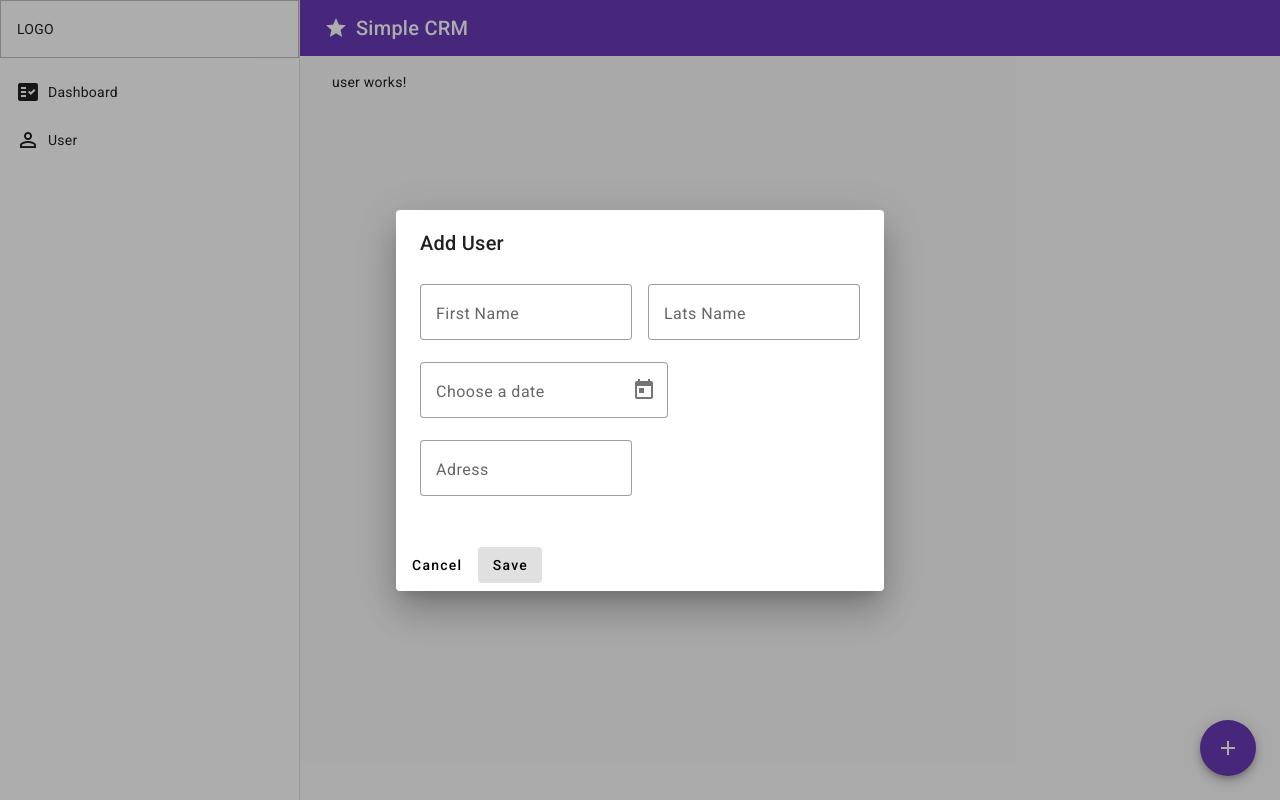
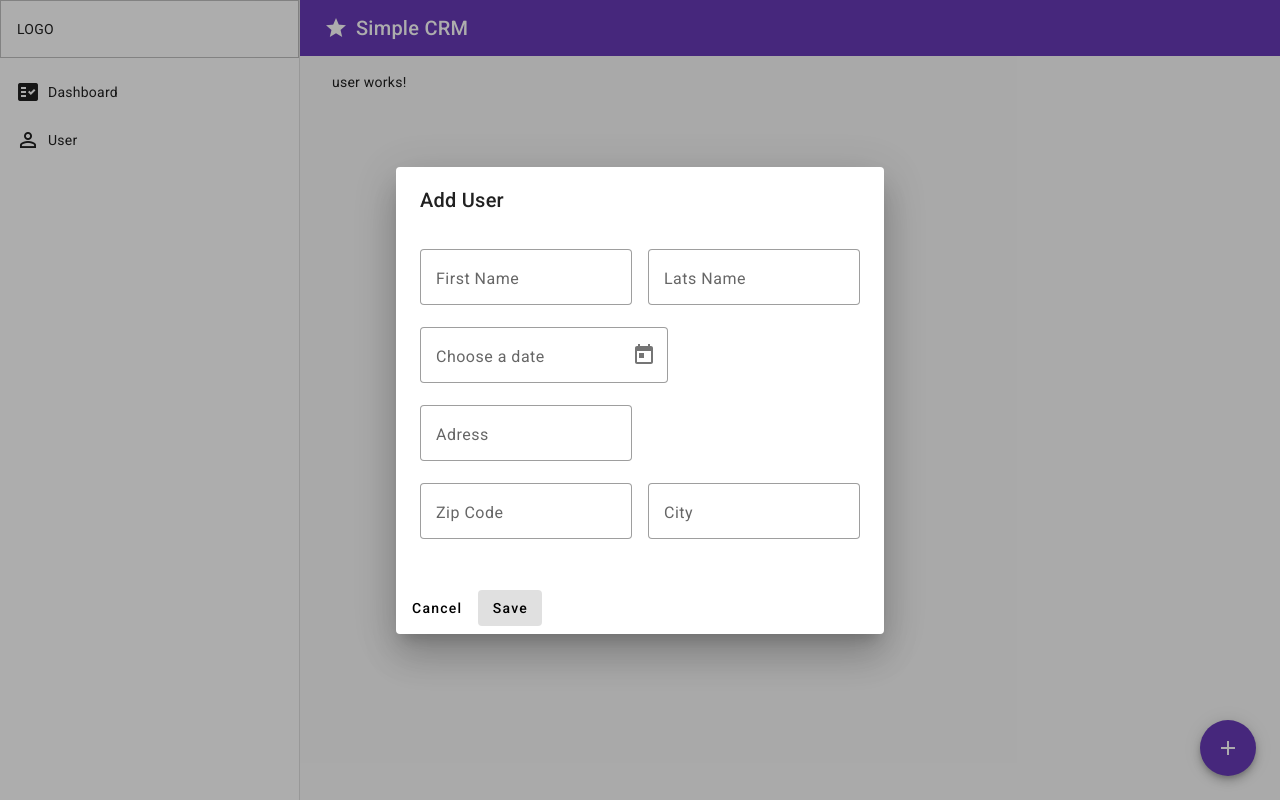
Before and after one commit to felianfilian/DA_17_SimpleCRM, an Angular app: page /user in a window 1280 px wide. Both pictures are taken after a click on the button "add". Built offline with nearby package versions, Linux system fonts and the light colour scheme.

Commit message:
adress input

```diff
--- a/src/app/dialog-add-user/dialog-add-user.component.html
+++ b/src/app/dialog-add-user/dialog-add-user.component.html
@@ -1,7 +1,7 @@
 <h2 mat-dialog-title>Add User</h2>
 <mat-dialog-content>
   <!-- Name -->
-  <div>
+  <div class="mt-8">
     <mat-form-field class="mr-16" appearance="outline">
       <mat-label>First Name</mat-label>
       <input matInput placeholder="First Name" />
@@ -27,7 +27,17 @@
   <div>
     <mat-form-field appearance="outline">
       <mat-label>Adress</mat-label>
-      <input matInput placeholder="Last Name" />
+      <input matInput placeholder="Address" />
+    </mat-form-field>
+  </div>
+  <div>
+    <mat-form-field class="mr-16" appearance="outline">
+      <mat-label>Zip Code</mat-label>
+      <input matInput placeholder="Zip Code" />
+    </mat-form-field>
+    <mat-form-field appearance="outline">
+      <mat-label>City</mat-label>
+      <input matInput placeholder="City" />
     </mat-form-field>
   </div>
 </mat-dialog-content>
--- a/src/app/dialog-add-user/dialog-add-user.component.scss
+++ b/src/app/dialog-add-user/dialog-add-user.component.scss
@@ -1,3 +1,7 @@
 .mr-16 {
   margin-right: 16px;
 }
+
+.mt-8 {
+  margin-top: 8px;
+}
```
